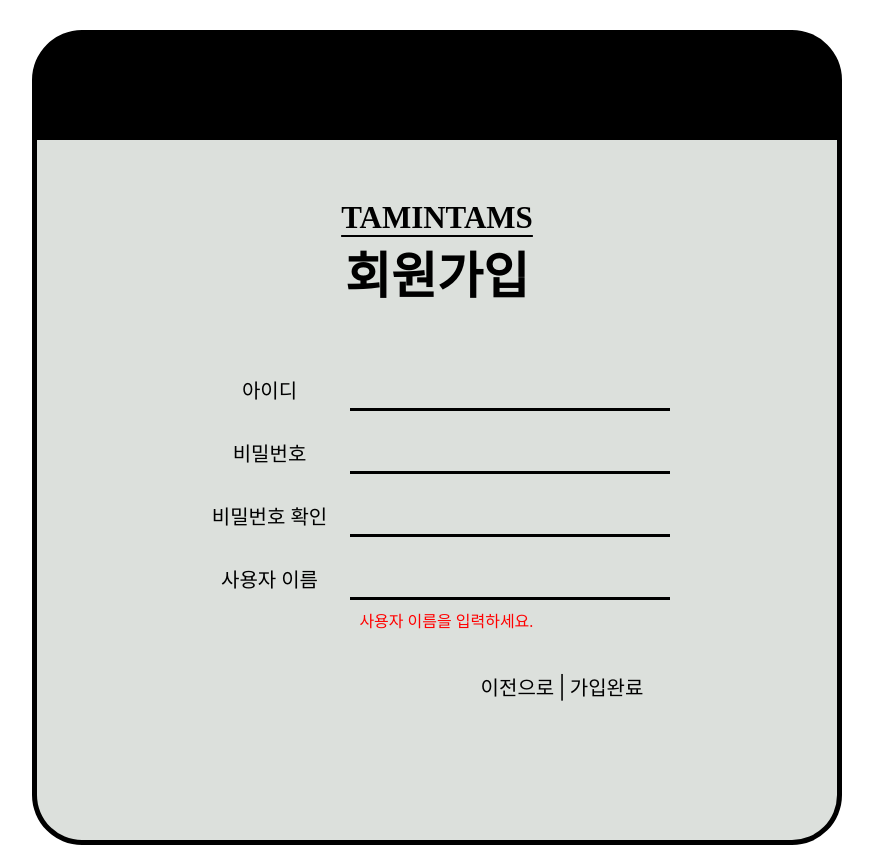
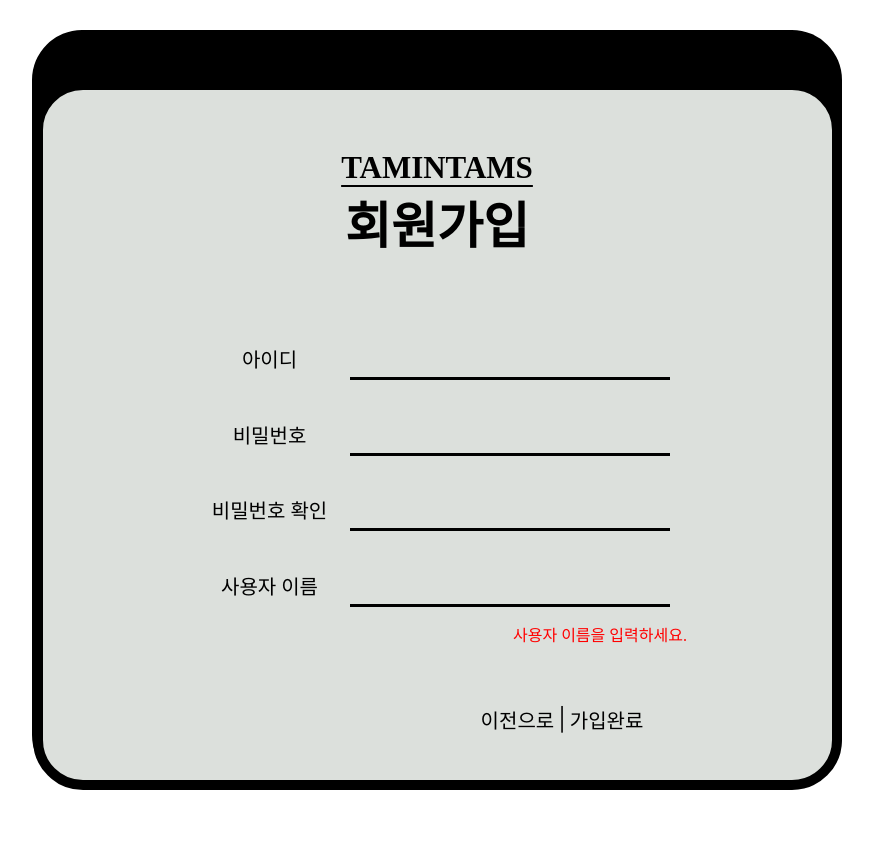
Before and after one commit to karinabluu/TamInTams, a React (Create React App) app: page /join in a window 1280 px wide. Shown: the whole page, without its empty margins (203-1076 px from the left). After the commit the page ends 800 px from the top, so only its background shows below. Built offline with nearby package versions, Linux system fonts and the light colour scheme.

Commit message:
api 수정
api 수정

```diff
--- a/src/components/Modal/PasswordChangeModal.jsx
+++ b/src/components/Modal/PasswordChangeModal.jsx
@@ -1,7 +1,7 @@
 import React, { useState } from 'react';
 import axios from 'axios';
 import * as St from '../../styles/styles';
-import '../../styles/css/PasswordChangeModal.css';
+import '../../styles/css/PasswordChangeModalStyles.css';
 
 export default function PasswordChangeModal(props) {
   const [name, setName] = useState('');
@@ -55,7 +55,7 @@
         // 이름과 아이디가 확인된 경우에만 비밀번호 변경 요청을 보냅니다.
         const response = await axios.put(
           `http://54.180.31.53:8080/api/user/${userId}`,
-          { name: name, email: userId, password: setPassword }
+          { name: name, userid: userId, password: setPassword }
         );
         if (response.data.msg === '회원 정보 수정 완료') {
           setMessage('비밀번호가 변경되었습니다.');
@@ -76,7 +76,13 @@
   };
 
   return (
-    <div className={props.open ? 'openModal modal' : 'modal'}>
+    <div
+      className={
+        props.open
+          ? 'openModal modal passwordchangemodalsection'
+          : 'modal passwordchangemodalsection'
+      }
+    >
       {props.open ? (
         <section>
           <header>
--- a/src/pages/JoinPage.jsx
+++ b/src/pages/JoinPage.jsx
@@ -67,20 +67,20 @@
     }
 
     const userData = {
-      email: id,
+      username: id,
       password,
       name,
     };
 
     try {
       const response = await axios.post(
-        'http://3.36.132.186:3018/api/sign-up',
+        'http://3.36.132.186:8000/api/auth/register',
         userData,
         { headers: { 'Content-Type': 'application/json' } }
       );
 
       if (response.status === 201) {
-        alert('회원가입에 성공하였습니다!');
+        alert('회원가입이 완료되었습니다.');
         navigate('/');
       }
     } catch (error) {
@@ -91,7 +91,8 @@
   };
 
   return (
-    <St.JoinContainer>
+    <St.JoinContainer1>
+      <St.JoinContainer2>
         <St.JoinHeader>
           <St.JoinSubTitle>TAMINTAMS</St.JoinSubTitle>
           <St.JoinTitle>회원가입</St.JoinTitle>
@@ -151,6 +152,7 @@
           <St.JoinBar>│</St.JoinBar>
           <St.JoinButton onClick={onSubmitHandler}>가입완료</St.JoinButton>
         </St.JoinButtons>
-    </St.JoinContainer>
+      </St.JoinContainer2>
+    </St.JoinContainer1>
   );
 }
--- a/src/pages/LoginPage.jsx
+++ b/src/pages/LoginPage.jsx
@@ -25,13 +25,13 @@
     e.preventDefault();
 
     const userData = {
-      email: id,
+      username: id,
       password,
     };
 
     try {
       const response = await axios.post(
-        'http://3.36.132.186:3018/api/sign-in',
+        'http://3.36.132.186:8000/api/auth/login',
         userData
       );
 
@@ -52,7 +52,8 @@
   };
 
   return (
-    <St.LoginContainer>
+    <St.LoginContainer1>
+      <St.LoginContainer2>
         <St.LoginAllTitle>
           <St.LoginTitle>TAMINTAMS</St.LoginTitle>
           <St.LoginSubTitle>
@@ -100,6 +101,7 @@
             userId={userId}
           />
         </St.LoginCol>
-    </St.LoginContainer>
+      </St.LoginContainer2>
+    </St.LoginContainer1>
   );
 }
--- a/src/styles/css/PasswordChangeModal.css
+++ b/src/styles/css/PasswordChangeModalStyles.css
@@ -1,16 +1,14 @@
 .modal > section {
-  width: 90%;
-  max-width: 500px;
+  max-width: 300px;
   margin: 0 auto;
-  border-radius: 0.3rem;
+  border-radius: 20px;
   background-color: #fff;
-  /* 팝업이 열릴때 스르륵 열리는 효과 */
   animation: modal-show 0.3s;
   overflow: hidden;
 }
 .modal > section > header {
   position: relative;
   padding: 16px 64px 16px 16px;
-  background-color: red;
-  font-weight: 700;
+  background-color: black;
+  color: white;
 }
--- a/src/styles/styles.jsx
+++ b/src/styles/styles.jsx
@@ -2,18 +2,31 @@
 
 // 로그인 페이지
 
-export const LoginContainer = styled.div`
+export const LoginContainer1 = styled.div`
   width: 800px;
   height: 700px;
   margin: 0 auto;
   position: relative;
-  border: 3px solid black;
+  border: 10px solid black;
   margin-top: 30px;
   border-radius: 50px;
-  border-width: 110px 5px 5px 5px;
+  border-width: 50px 5px 5px 5px;
+  justify-content: center;
+  display: grid;
+  z-index: 1000;
+  background-color: black;
+`;
+
+export const LoginContainer2 = styled.div`
+  border-width: 30px 0px 0px 0px;
   background-color: #dce0dc;
   justify-content: center;
   display: grid;
+  width: 789px;
+  height: 690px;
+  background-color: #dce0dc;
+  border-radius: 50px;
+  border: 10px solid black;
 `;
 
 export const LoginRow1 = styled.div`
@@ -139,6 +152,33 @@
 
 // 회원가입 페이지
 
+export const JoinContainer1 = styled.div`
+  width: 800px;
+  height: 700px;
+  margin: 0 auto;
+  position: relative;
+  border: 10px solid black;
+  margin-top: 30px;
+  border-radius: 50px;
+  border-width: 50px 5px 5px 5px;
+  justify-content: center;
+  display: grid;
+  z-index: 1000;
+  background-color: black;
+`;
+
+export const JoinContainer2 = styled.div`
+  border-width: 30px 0px 0px 0px;
+  background-color: #dce0dc;
+  justify-content: center;
+  display: grid;
+  width: 789px;
+  height: 690px;
+  background-color: #dce0dc;
+  border-radius: 50px;
+  border: 10px solid black;
+`;
+
 export const Input = styled.input`
   all: unset;
   cursor: pointer;
@@ -165,18 +205,6 @@
   transform: translate(104%);
   width: 310px;
   /* text-align: center; */
-`;
-
-export const JoinContainer = styled.div`
-  width: 800px;
-  height: 700px;
-  margin: 0 auto;
-  position: relative;
-  border: 3px solid black;
-  margin-top: 30px;
-  border-radius: 50px;
-  border-width: 110px 5px 5px 5px;
-  background-color: #dce0dc;
 `;
 
 export const JoinRow1 = styled.div`
--- a/src/util/checkoutUserToken.js
+++ b/src/util/checkoutUserToken.js
@@ -5,9 +5,9 @@
   const token = getToken();
 
   try {
-    const response = await axios.get('http://3.36.132.186:3018/api/user/{id}', {
+    const response = await axios.post('http://3.36.132.186:3018/api/logout', {
       headers: {
-        Authorization: `Bearer ${token}`,
+        Authorization: `${token}`,
       },
     });
     if (response.status === 200) {
```
Lines whose indentation alone changed are shown as unchanged.
